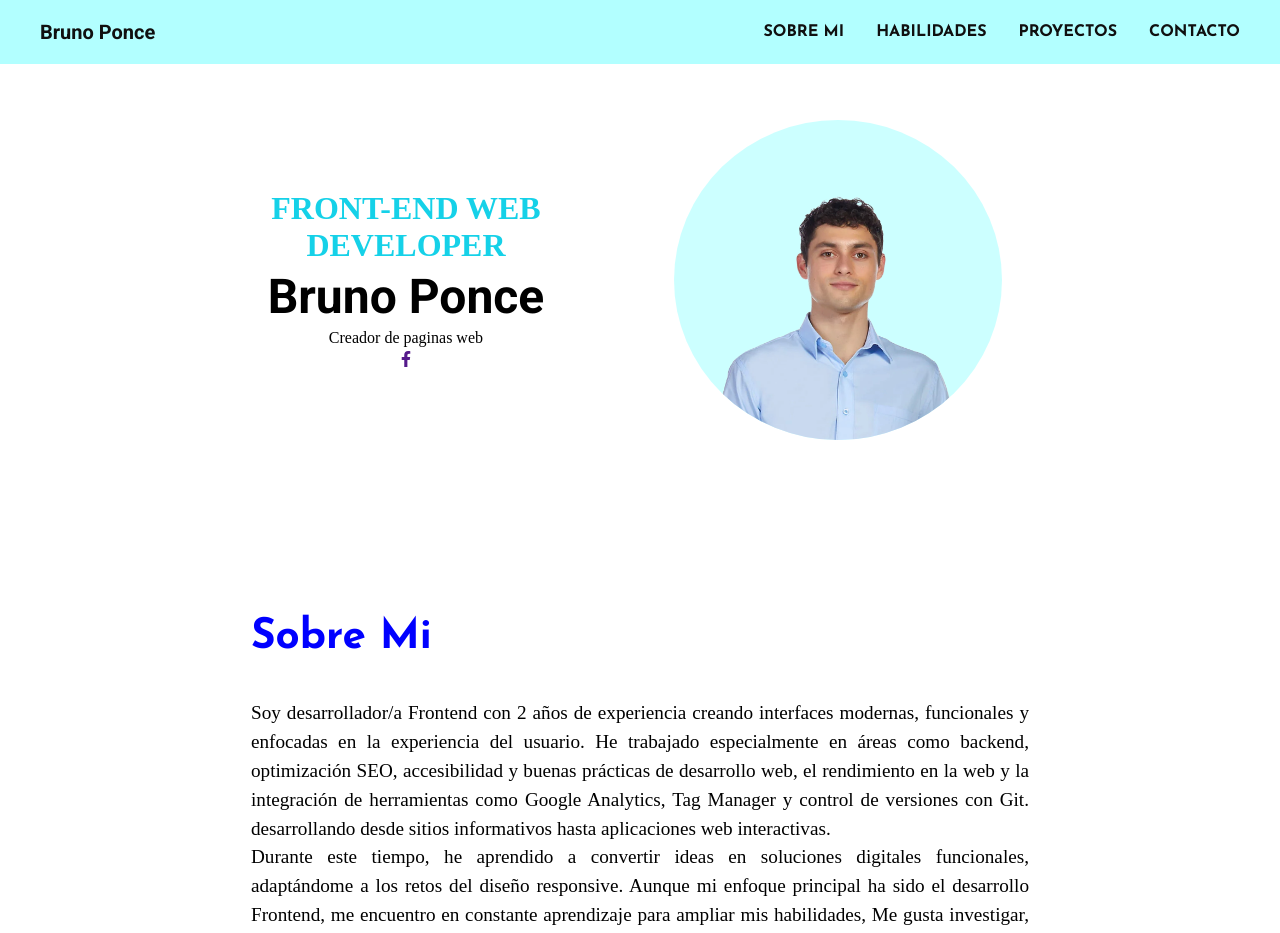
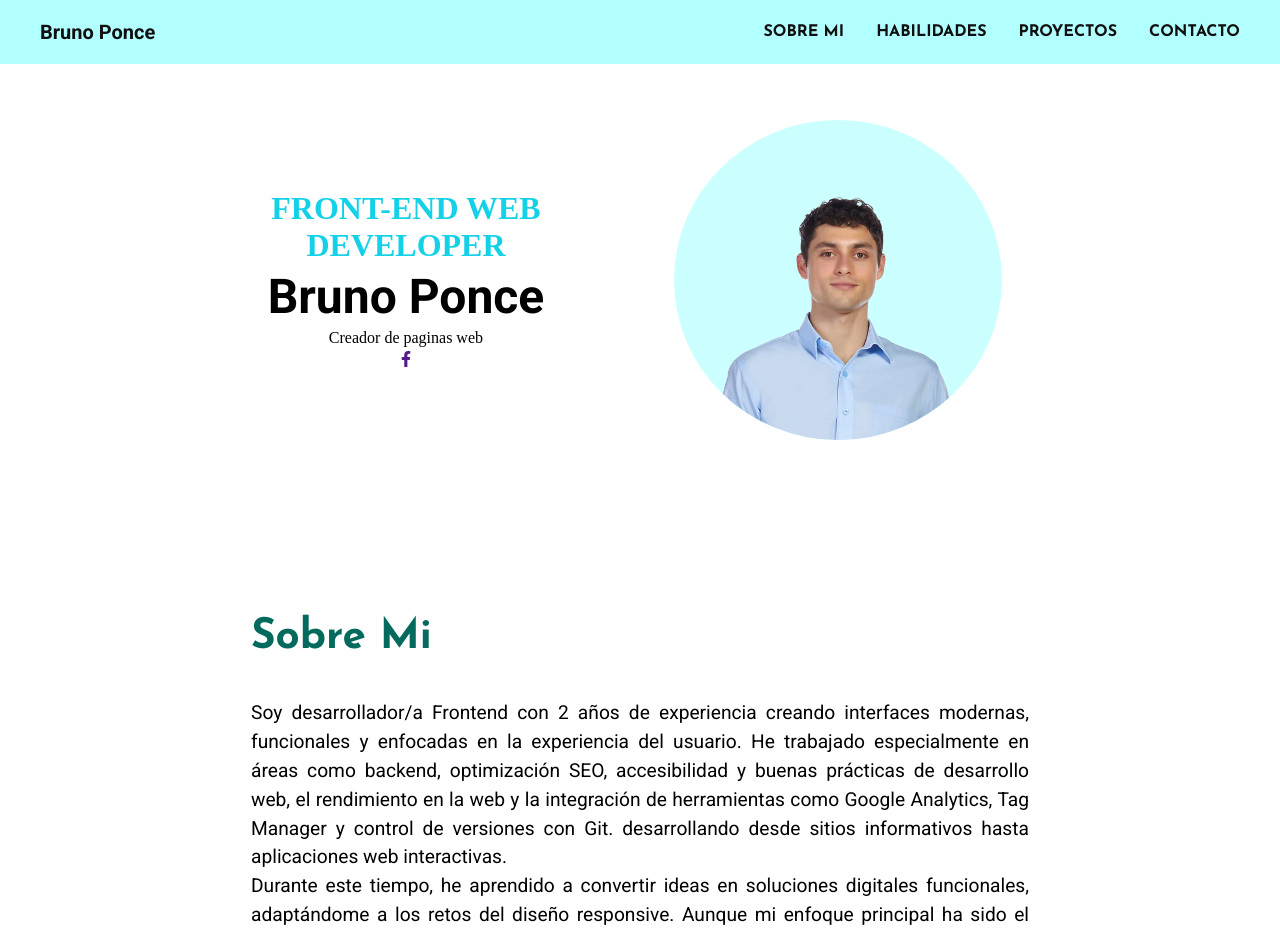
Before and after one commit to elmejorbruno/portafolio-web-bruno-ponce, a React (Vite) app: page /#/ in a window 1280 px wide. Shown: the top 933 px of the page. Built offline with nearby package versions, Linux system fonts and the light colour scheme.

Commit message:
Se agrego y cambio el color del titulo como el asignado para la web al archivos styleGlobal.jsx /AboutMeText.jsx

```diff
--- a/src/components/aboutMeSection/AboutMeText.jsx
+++ b/src/components/aboutMeSection/AboutMeText.jsx
@@ -37,7 +37,7 @@ const AboutTitle = styled.div`
   font-size: 2.2em;
   font-weight: bold;
   font-family: ${({ theme }) => theme.fonts.body};
-  color: blue;
+  color: #056a5e;
    @media (max-width: 640px) {
     font-size: 1.7em;
   }
@@ -45,4 +45,5 @@ const AboutTitle = styled.div`
 
 const ParrafoAbout = styled.div`
   text-align: justify;
+  font-family: ${({ theme }) => theme.fonts.special};
 `;
--- a/styleGlobal.jsx
+++ b/styleGlobal.jsx
@@ -13,6 +13,7 @@ export const theme = {
     grey: '#62506c',
     lightGrey: '#978b85',
     darkGrey: '#3f4141',
+    predeter:'#056a5e',
   },
   extends: {
     cyanShadow: '0px 0px 20px 0px rgba(94, 206, 220, 0.5)'
```
